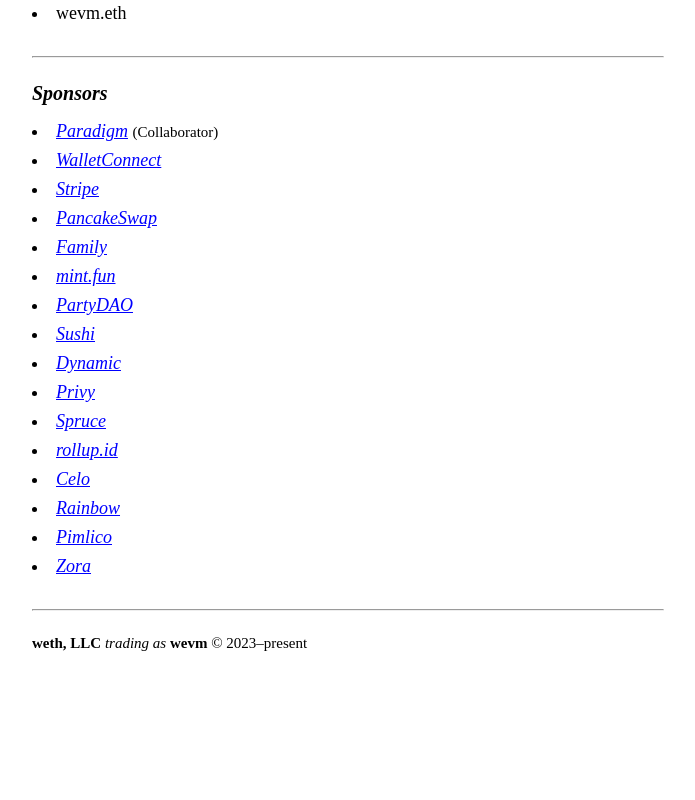
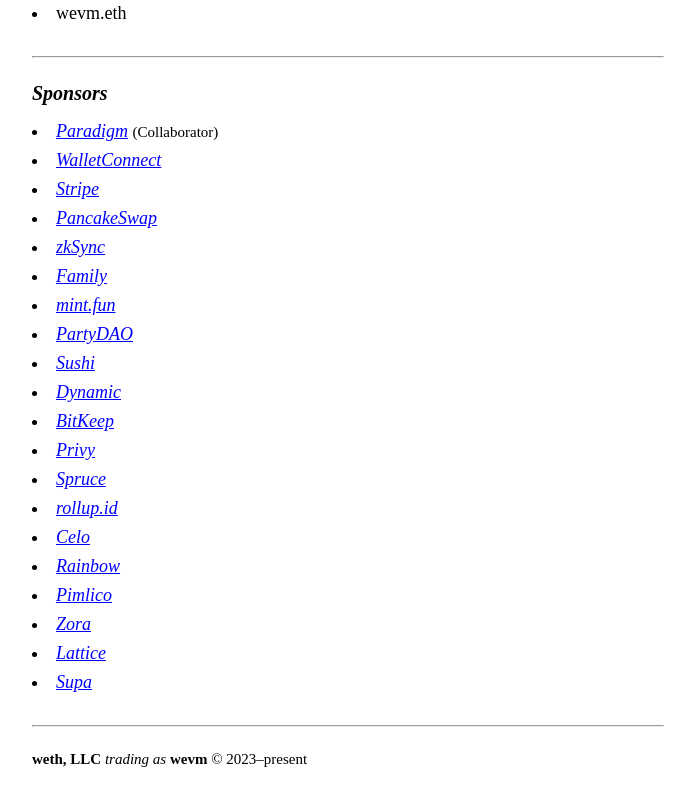
Before and after one commit to wevm/wevm.dev, a website: page index.html in a window 1280 px wide. Shown: the part 817-1617 px from the top of the page, without its empty margins (0-695 px from the left). Before the commit the page ends 1501 px from the top, so only its background shows below. Drawn offline with Linux system fonts and the light colour scheme.

Commit message:
chore: sponsors

```diff
--- a/index.html
+++ b/index.html
@@ -189,6 +189,9 @@
           <a href="https://pancakeswap.finance" target="_blank" rel="noopener noreferrer"><i>PancakeSwap</i></a>
         </li>
         <li>
+          <a href="https://zksync.io" target="_blank" rel="noopener noreferrer"><i>zkSync</i></a>
+        </li>
+        <li>
           <a href="https://family.co" target="_blank" rel="noopener noreferrer"><i>Family</i></a>
         </li>
         <li>
@@ -202,6 +205,9 @@
         </li>
         <li>
           <a href="https://dynamic.xyz" target="_blank" rel="noopener noreferrer"><i>Dynamic</i></a>
+        </li>
+        <li>
+          <a href="https://web3.bitget.com" target="_blank" rel="noopener noreferrer"><i>BitKeep</i></a>
         </li>
         <li>
           <a href="https://privy.io" target="_blank" rel="noopener noreferrer"><i>Privy</i></a>
@@ -224,6 +230,12 @@
         <li>
           <a href="https://zora.co" target="_blank" rel="noopener noreferrer"><i>Zora</i></a>
         </li>
+        <li>
+          <a href="https://lattice.xyz" target="_blank" rel="noopener noreferrer"><i>Lattice</i></a>
+        </li>
+        <li>
+          <a href="https://twitter.com/supafinance" target="_blank" rel="noopener noreferrer"><i>Supa</i></a>
+        </li>
       </ul>
       <div style="height: 24px"></div>
       <hr />
```
